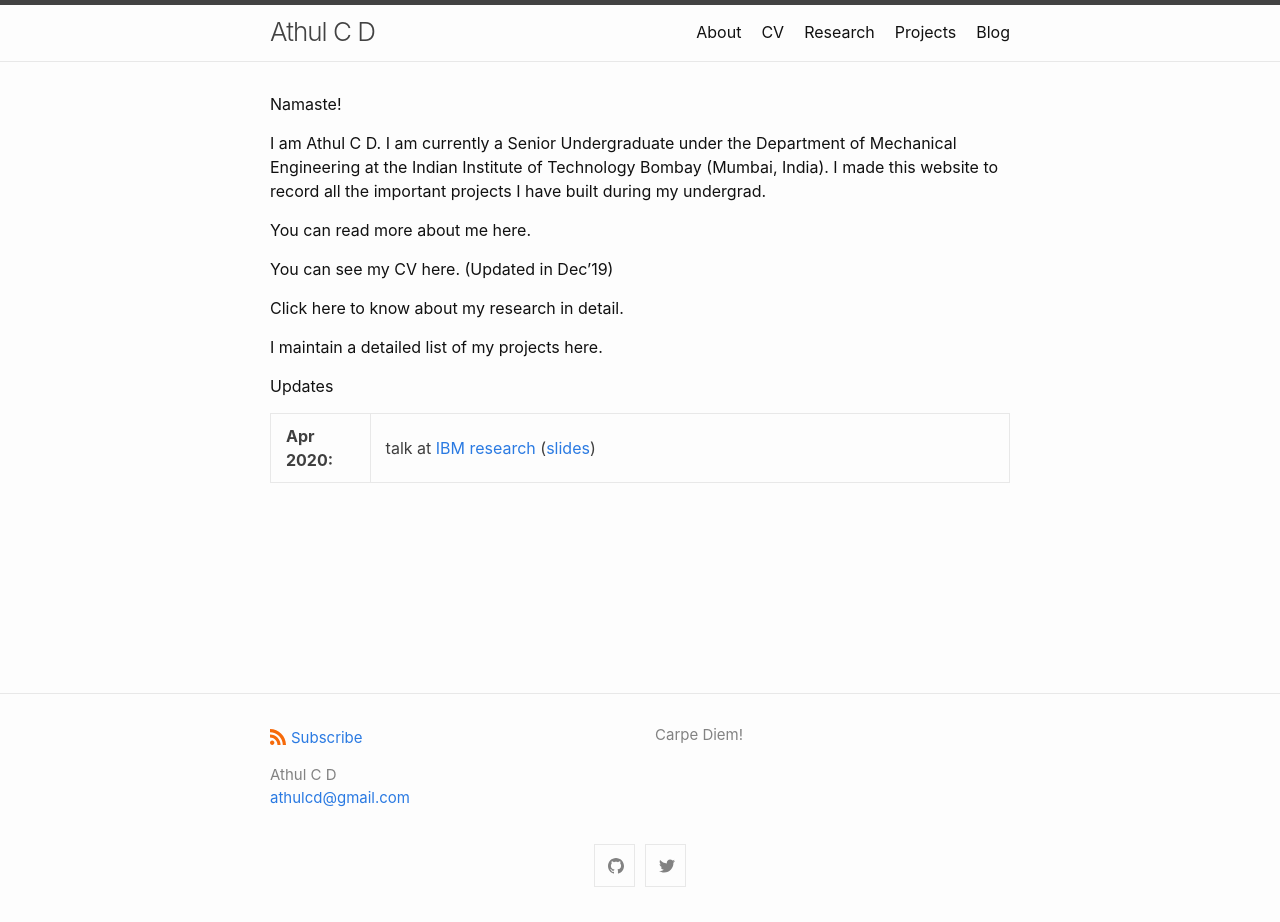
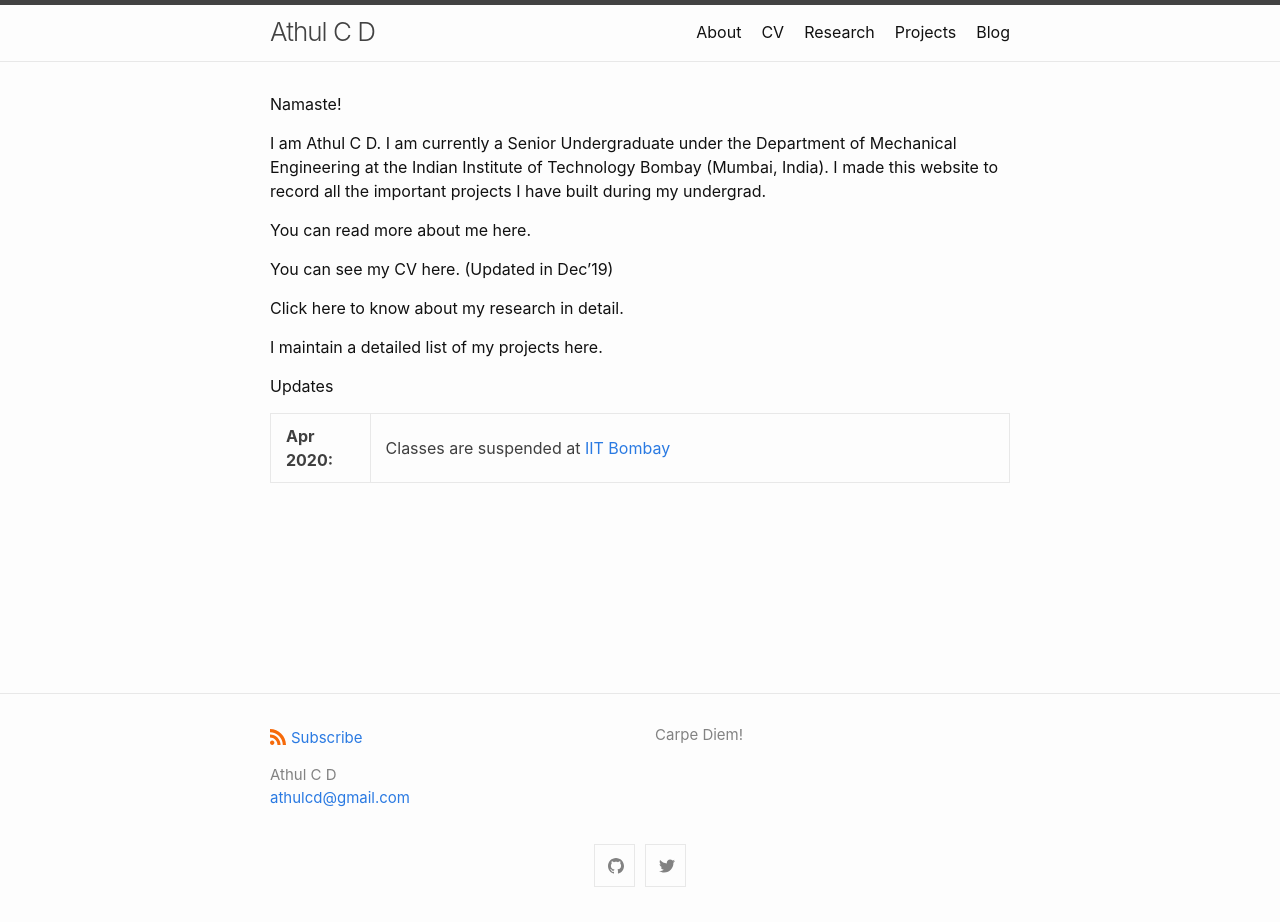
Before and after one commit to athulcd/athulcd.github.io, a Jekyll site: the page built from index.md, in a window 1280 px wide. Built offline with Jekyll 4.4.1, drawn with Linux system fonts in a browser that asks for light colours.

Commit message:
Update index.md

```diff
--- a/index.md
+++ b/index.md
@@ -24,4 +24,4 @@ I maintain a detailed list of my projects here.
 <table>
 <col width="100px">
 <col width="650px">
-<tr><td><b>Apr 2020:</b></td><td>talk at <a href="https:">IBM research</a>  (<a href="https:">slides</a>)</td></tr>
+<tr><td><b>Apr 2020:</b></td><td>Classes are suspended at <a href="http://www.iitb.ac.in/en/covid-19-important-circulars">IIT Bombay</a></td></tr>
```
